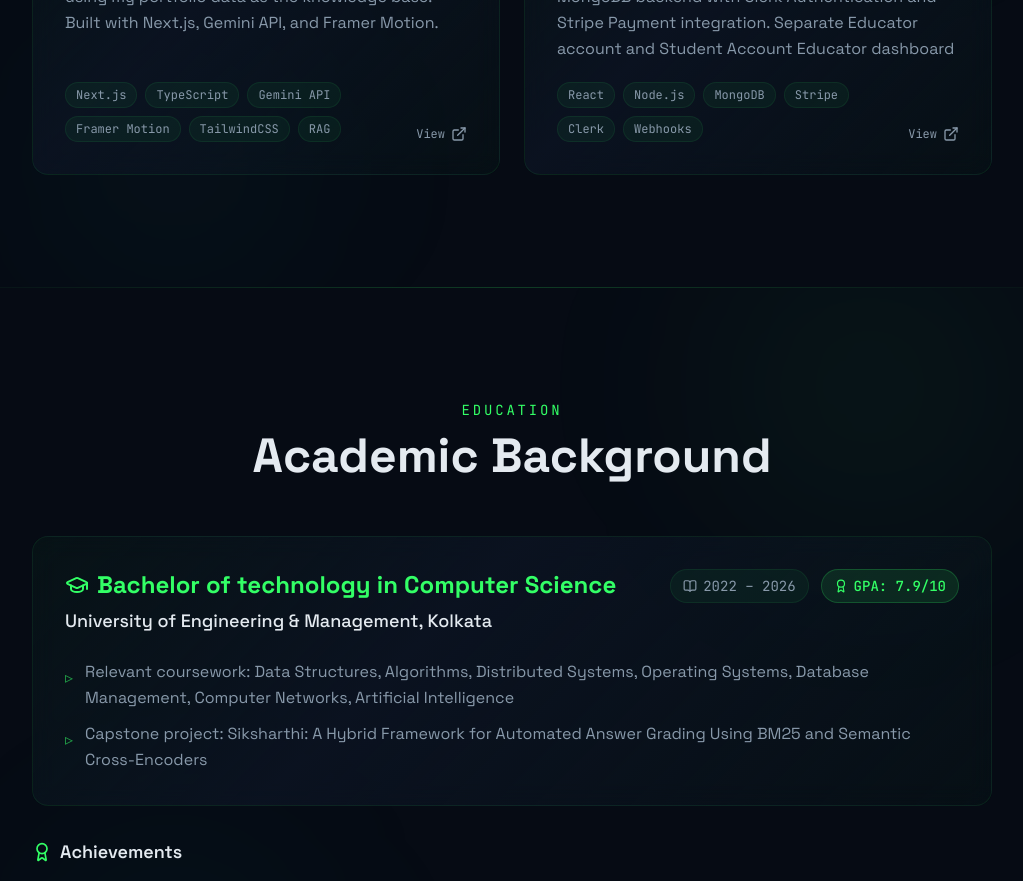
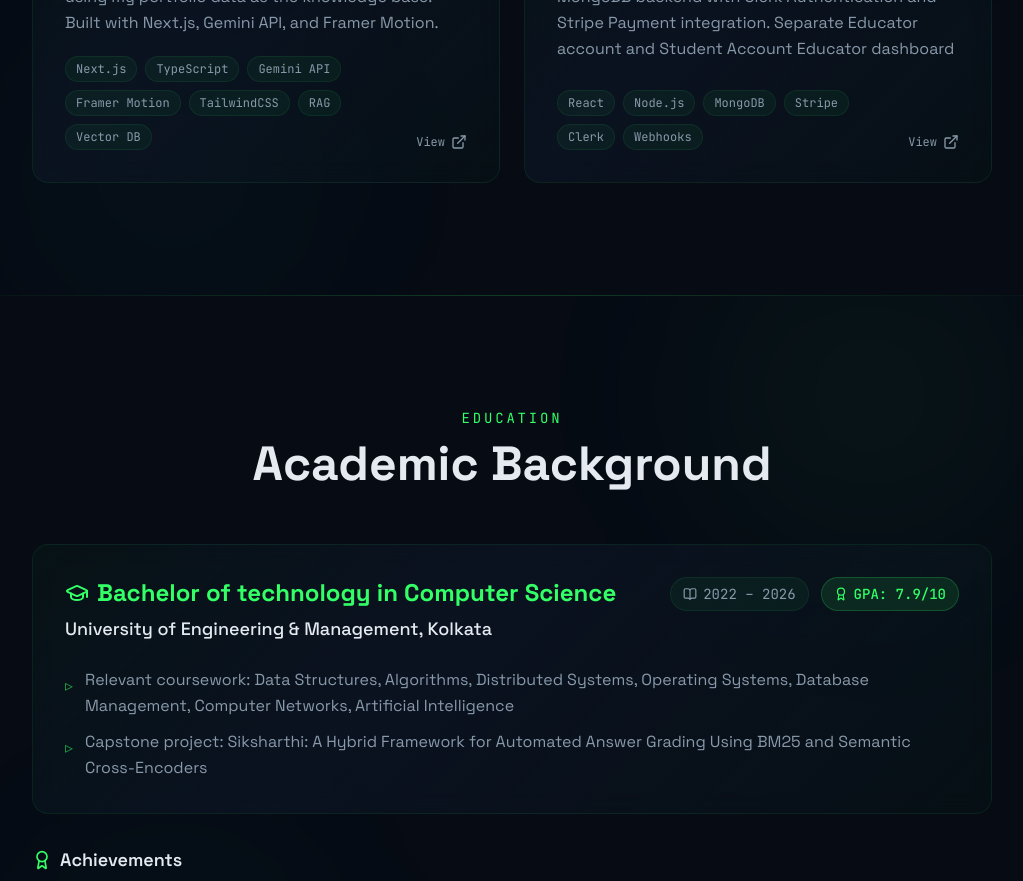
Before and after one commit to Abusadat18/Portfolio_RAG, a Next.js app: page / in a window 1280 px wide. Shown: the part 2900-3781 px from the top of the page, without its empty margins (128-1151 px from the left). Built offline with nearby package versions, Linux system fonts and the light colour scheme.

Commit message:
Enhance smooth scrolling behavior in Navbar and update portfolio website link

```diff
--- a/app/globals.css
+++ b/app/globals.css
@@ -22,6 +22,7 @@
 
 html {
   scroll-behavior: smooth;
+  scroll-padding-top: 5rem;
 }
 
 body {
--- a/components/layout/Navbar.tsx
+++ b/components/layout/Navbar.tsx
@@ -167,7 +167,14 @@ export default function Navbar() {
                   <a
                     key={link.label}
                     href={link.href}
-                    onClick={() => setMobileOpen(false)}
+                    onClick={(e) => {
+                      e.preventDefault();
+                      setMobileOpen(false);
+                      const id = link.href.replace("#", "");
+                      setTimeout(() => {
+                        document.getElementById(id)?.scrollIntoView({ behavior: "smooth" });
+                      }, 300);
+                    }}
                     className={`block px-3 py-2.5 text-sm rounded-lg transition-colors ${
                       isActive
                         ? "text-[#33ff66] bg-[#33ff66]/5"
--- a/data/portfolio.ts
+++ b/data/portfolio.ts
@@ -6,7 +6,7 @@ export const portfolio = {
     github: "https://github.com/Abusadat18",
     linkedin: "https://www.linkedin.com/in/abusadatansari/",
     location: "Kolkata, India",
-    website: "https://your-portfolio.vercel.app",
+    website: "https://www.abusadat.dev/",
   },
 
   about: `I'm Abu Sadat Ansari, a passionate Full Stack Developer and AI Engineer with a knack for building products that are both technically robust and visually compelling. I love working at the intersection of modern web technologies and artificial intelligence.
@@ -60,8 +60,8 @@ When I'm not coding, you'll find me contributing to open source, writing technic
       name: "Portfolio RAG",
       description:
         "This very portfolio website with a RAG-powered AI chatbot that answers recruiter questions about me using my portfolio data as the knowledge base. Built with Next.js, Gemini API, and Framer Motion.",
-      tech: ["Next.js", "TypeScript", "Gemini API", "Framer Motion", "TailwindCSS", "RAG"],
-      link: "https://github.com/Abusadat18/Portfolio_RAG",
+      tech: ["Next.js", "TypeScript", "Gemini API", "Framer Motion", "TailwindCSS", "RAG", "Vector DB"],
+      link: "https://www.abusadat.dev/chat",
     },
     {
       name: "Edemy | LMS Platform",
```
